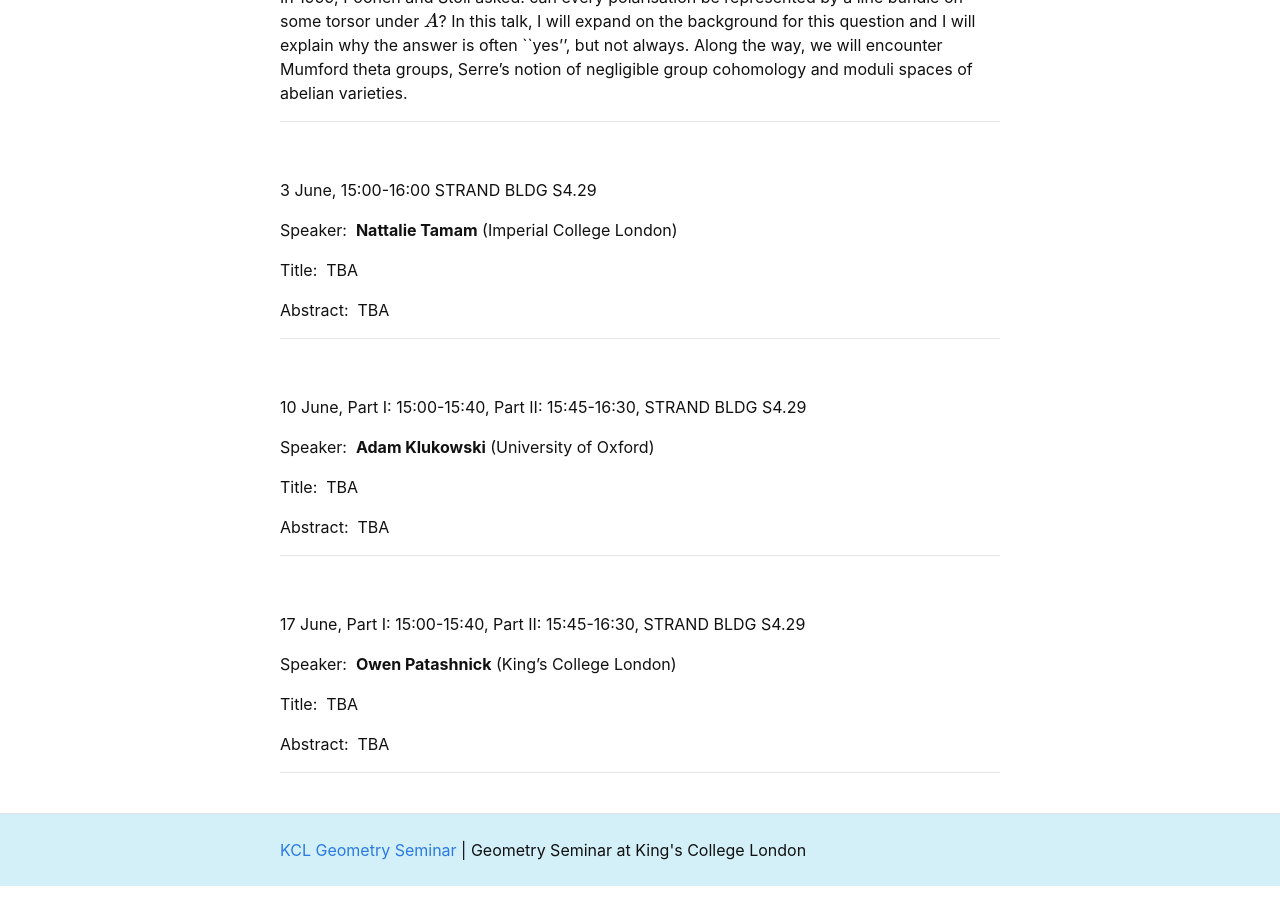
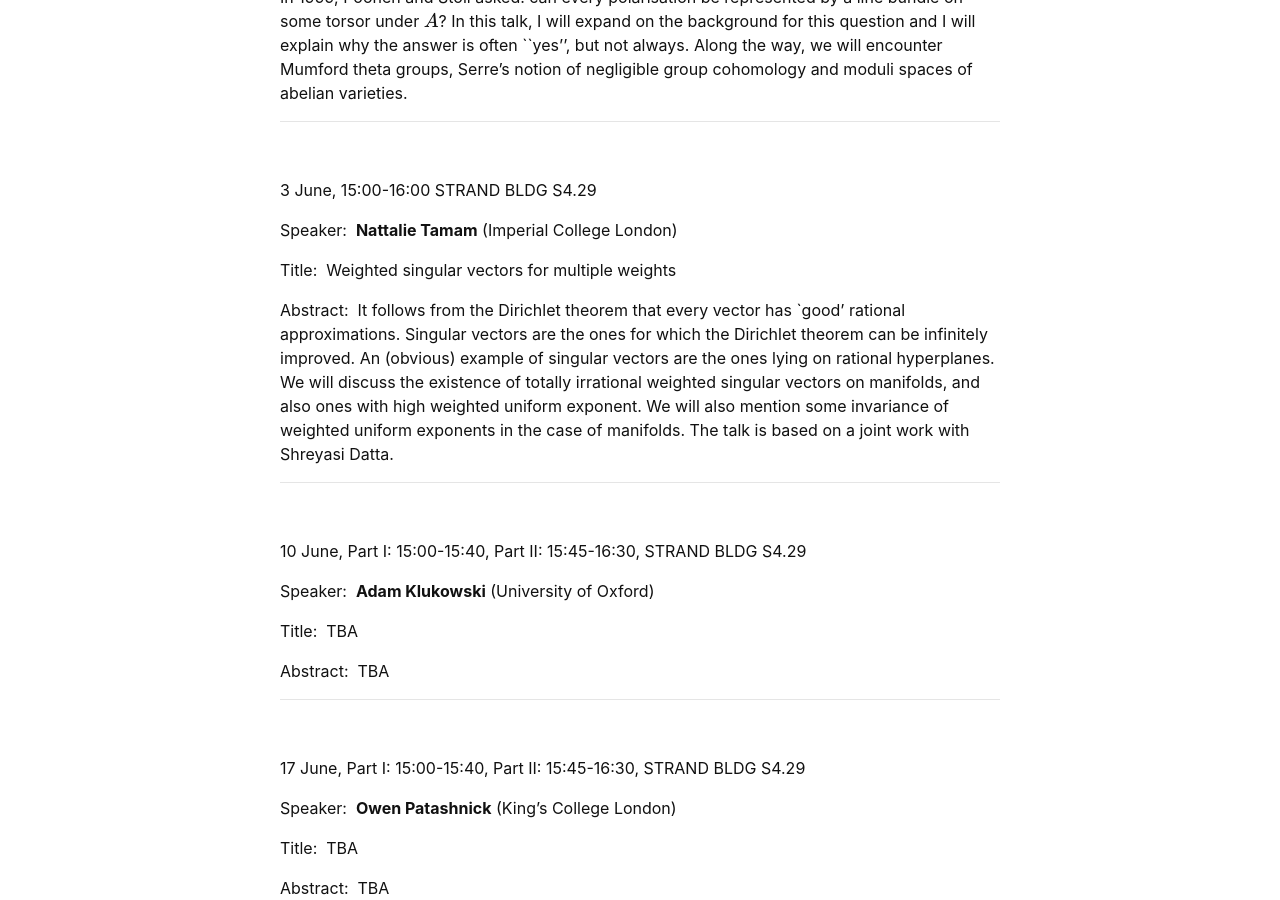
Before and after one commit to kcl-geometry-seminar/kcl-geometry-seminar.github.io, a Jekyll site: the page built from pages/index.md, in a window 1280 px wide and 900 px high, scrolled down 1699 px. Built offline with Jekyll 4.4.1, drawn with Linux system fonts in a browser that asks for light colours; formulas are drawn with MathJax 3; a script that is not in the unit is left out.

Commit message:
Update index.md
Added title and abstract for Nattalie Tamam's talk.

```diff
--- a/pages/index.md
+++ b/pages/index.md
@@ -90,9 +90,9 @@ In 1999, Poonen and Stoll asked: can every polarisation be represented by a line
 
 Speaker:&nbsp; **Nattalie Tamam** (Imperial College London)
 
-Title:&nbsp; TBA
+Title:&nbsp; Weighted singular vectors for multiple weights
 
-Abstract:&nbsp; TBA
+Abstract:&nbsp; It follows from the Dirichlet theorem that every vector has `good' rational approximations. Singular vectors are the ones for which the Dirichlet theorem can be infinitely improved. An (obvious) example of singular vectors are the ones lying on rational hyperplanes. We will discuss the existence of totally irrational weighted singular vectors on manifolds, and also ones with high weighted uniform exponent. We will also mention some invariance of weighted uniform exponents in the case of manifolds. The talk is based on a joint work with Shreyasi Datta.
 
 ---------------------------------------------------------
 <br />
```
